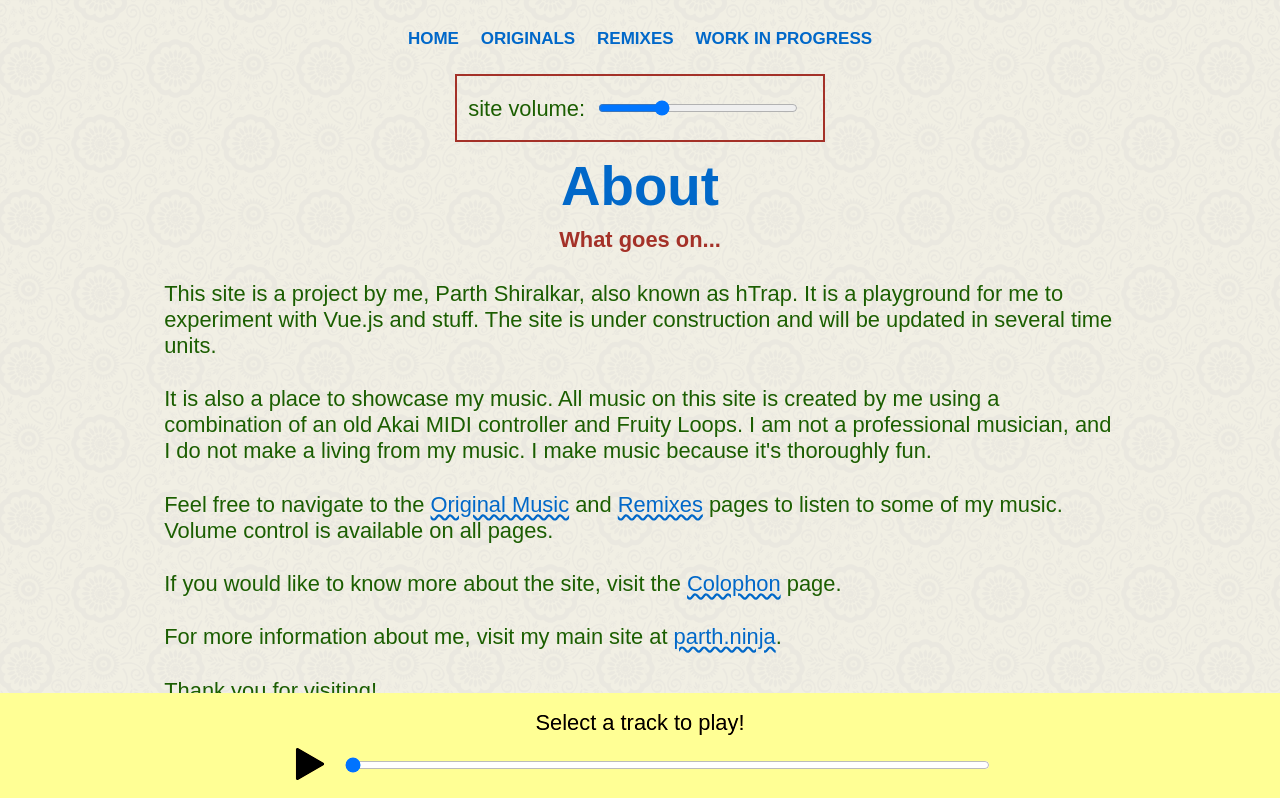
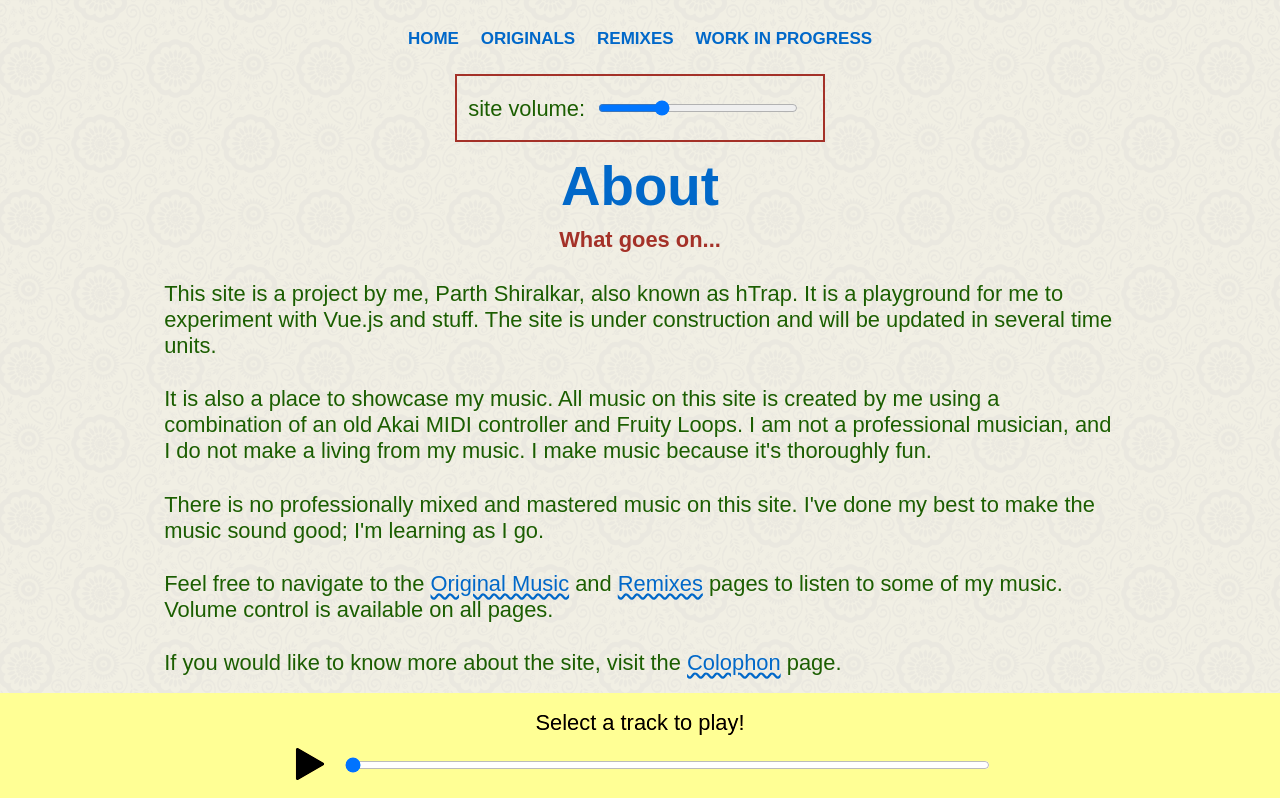
Before and after one commit to partheus/music, a Vue app: page /about in a window 1280 px wide. Shown: the top 798 px of the page. Built offline with nearby package versions, Linux system fonts and the light colour scheme; a web font is replaced by a local one.

Commit message:
Add line about mixed music

```diff
--- a/src/views/AboutPage.vue
+++ b/src/views/AboutPage.vue
@@ -9,6 +9,10 @@
     <p>It is also a place to showcase my music. All music on this site is created by me using a combination of
       an old Akai MIDI controller and Fruity Loops. I am not a professional musician, and I do not make a living from my
       music. I make music because it's thoroughly fun.</p>
+
+    <p>
+      There is no professionally mixed and mastered music on this site. I've done my best to make the music sound good; I'm learning as I go.
+    </p>
 
     <p>Feel free to navigate to the
       <router-link to="/originals">Original Music</router-link>
```
